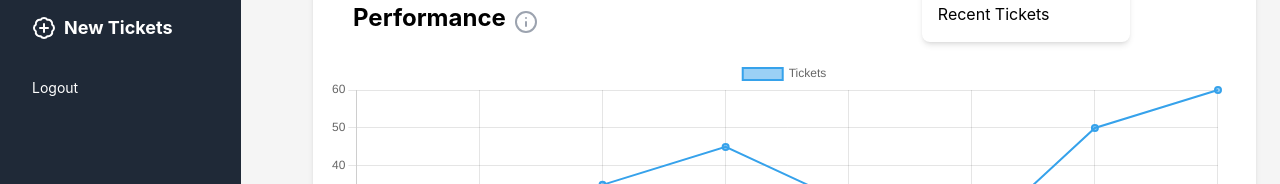
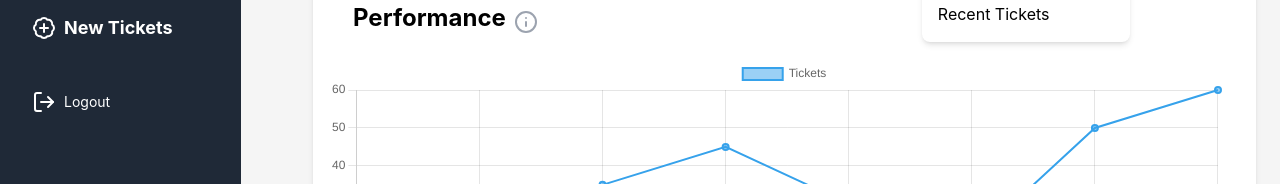
Before and after one commit to Freshia-Njoki/VRMS-client, a React (Vite) app: page /dashboard in a window 1280 px wide. Shown: the part 515-699 px from the top of the page. Built offline with nearby package versions, Linux system fonts and the light colour scheme.

Commit message:
add logout icon in customer-Dashboard sidenav

```diff
--- a/src/components/customerDashboard/SideNav.tsx
+++ b/src/components/customerDashboard/SideNav.tsx
@@ -1,4 +1,4 @@
-import { Ticket, Car, History, BadgePlus, BookCheckIcon } from "lucide-react";
+import { Ticket, Car, History, BadgePlus, BookCheckIcon, LogOut } from "lucide-react";
 import { Link } from "react-router-dom";
 
 function SideNav() {
@@ -13,7 +13,7 @@ function SideNav() {
       </li>
       <li>
         <div className="flex items-center gap-2">
-        <Car />
+          <Car />
           <Link to="current-bookings" className="flex items-center gap-2 font-bold text-lg cursor-pointer  py-5">Current Bookings </Link>
         </div>
       </li>
@@ -27,7 +27,7 @@ function SideNav() {
       <h6>Support</h6>
       <li>
         <div className="flex items-center gap-2 cursor-pointer font-bold py-5 text-lg">
-        <BookCheckIcon />
+          <BookCheckIcon />
           <Link to="my-tickets">My Tickets</Link>
         </div>
       </li>
@@ -38,8 +38,11 @@ function SideNav() {
         </div>
       </li>
       <li>
-                <Link to="logout">Logout</Link>
-            </li>
+        <div className="flex items-center py-5 gap-2">
+          <LogOut />
+          <Link to="logout">Logout</Link>
+        </div>
+      </li>
     </ul>
   );
 }
```
